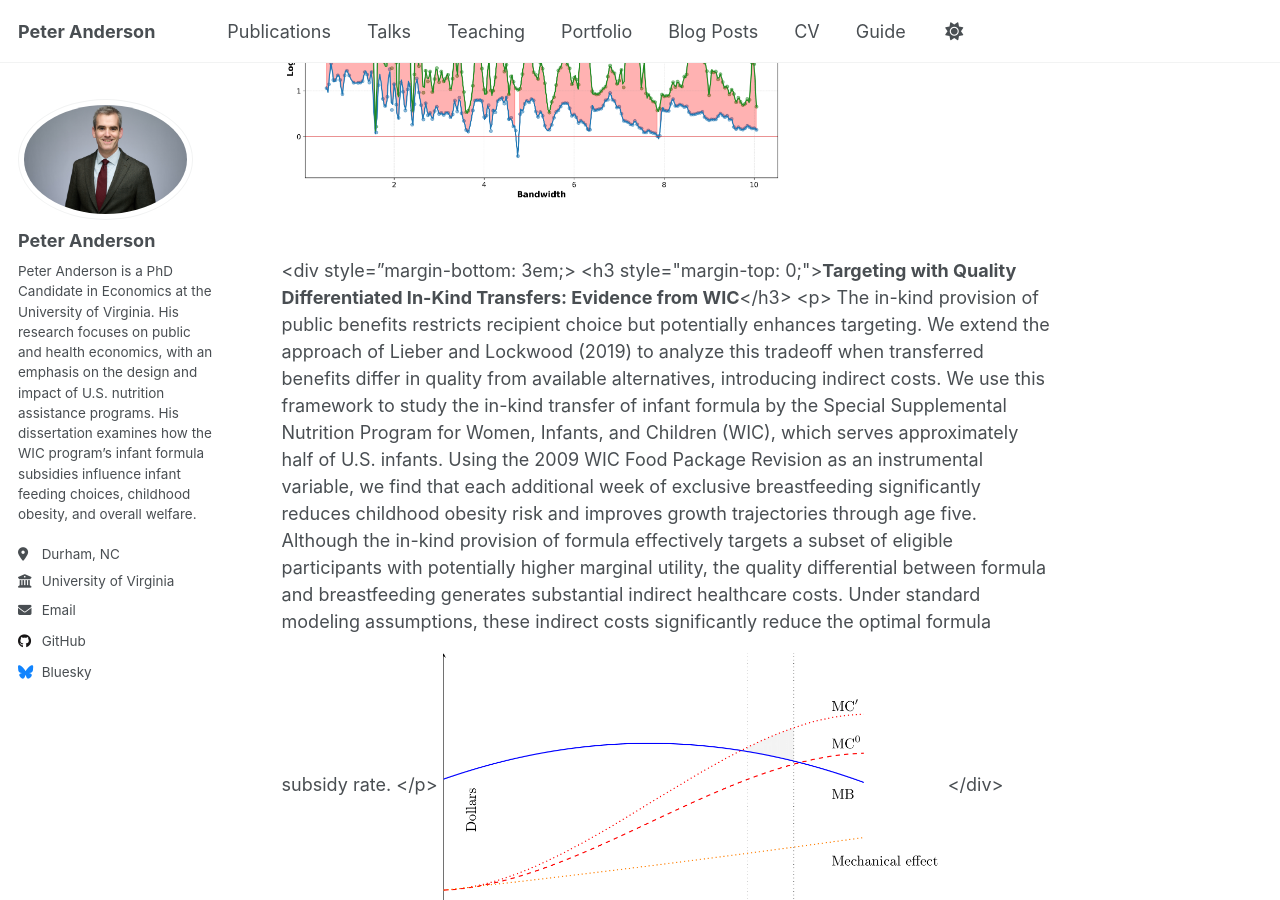
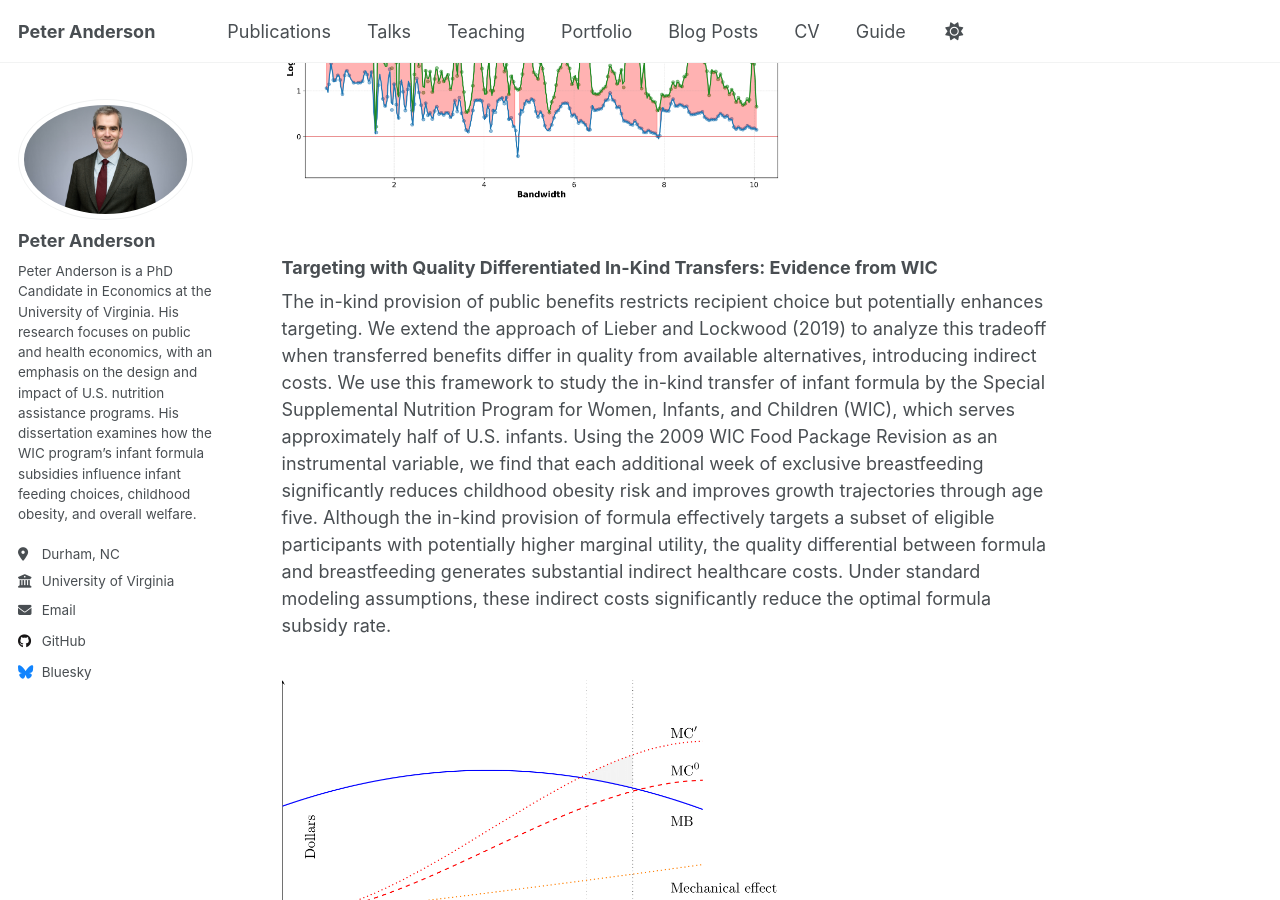
Before and after one commit to PeterMichaelAnderson/PeterMichaelAnderson.github.io, a Jekyll site: the page built from index.md, in a window 1280 px wide and 900 px high, scrolled down 951 px. Built offline with Jekyll 4.4.1, drawn with Linux system fonts in a browser that asks for light colours.

Commit message:
Update index.md

```diff
--- a/index.md
+++ b/index.md
@@ -21,13 +21,12 @@ You can contact me at [pa7kd@virginia.edu](mailto:pa7kd@virginia.edu).
   <img src="images/FIGURE_breastfeeding_duration_weeks_LATE_slope_1.00.png" alt="Breastfeeding Graphic" width="500" style="margin-top: 1em;" />
 </div>
 
-
-<div style="margin-bottom: 3em;>
-    <h3 style="margin-top: 0;"><strong>Targeting with Quality Differentiated In-Kind Transfers: Evidence from WIC</strong></h3>
-    <p>
-      The in-kind provision of public benefits restricts recipient choice but potentially enhances targeting. We extend the approach of Lieber and Lockwood (2019) to analyze this tradeoff when transferred benefits differ in quality from available alternatives, introducing indirect costs. We use this framework to study the in-kind transfer of infant formula by the Special Supplemental Nutrition Program for Women, Infants, and Children (WIC), which serves approximately half of U.S. infants. Using the 2009 WIC Food Package Revision as an instrumental variable, we find that each additional week of exclusive breastfeeding significantly reduces childhood obesity risk and improves growth trajectories through age five. Although the in-kind provision of formula effectively targets a subset of eligible participants with potentially higher marginal utility, the quality differential between formula and breastfeeding generates substantial indirect healthcare costs. Under standard modeling assumptions, these indirect costs significantly reduce the optimal formula subsidy rate.
-    </p>
-    <img src="images/costs_benefits_subsidy.png" alt="Costs and Benefits of a Subsidy with Quality Effects" width="500" style="margin-top: 1em;" />
+<div style="margin-bottom: 3em;">
+  <h3 style="margin-top: 0;"><strong>Targeting with Quality Differentiated In-Kind Transfers: Evidence from WIC</strong></h3>
+  <p>
+    The in-kind provision of public benefits restricts recipient choice but potentially enhances targeting. We extend the approach of Lieber and Lockwood (2019) to analyze this tradeoff when transferred benefits differ in quality from available alternatives, introducing indirect costs. We use this framework to study the in-kind transfer of infant formula by the Special Supplemental Nutrition Program for Women, Infants, and Children (WIC), which serves approximately half of U.S. infants. Using the 2009 WIC Food Package Revision as an instrumental variable, we find that each additional week of exclusive breastfeeding significantly reduces childhood obesity risk and improves growth trajectories through age five. Although the in-kind provision of formula effectively targets a subset of eligible participants with potentially higher marginal utility, the quality differential between formula and breastfeeding generates substantial indirect healthcare costs. Under standard modeling assumptions, these indirect costs significantly reduce the optimal formula subsidy rate.
+  </p>
+  <img src="images/costs_benefits_subsidy.png" alt="Costs and Benefits of a Subsidy with Quality Effects" width="500" style="margin-top: 1em;" />
 </div>
 
 ## Works in Progress
```
